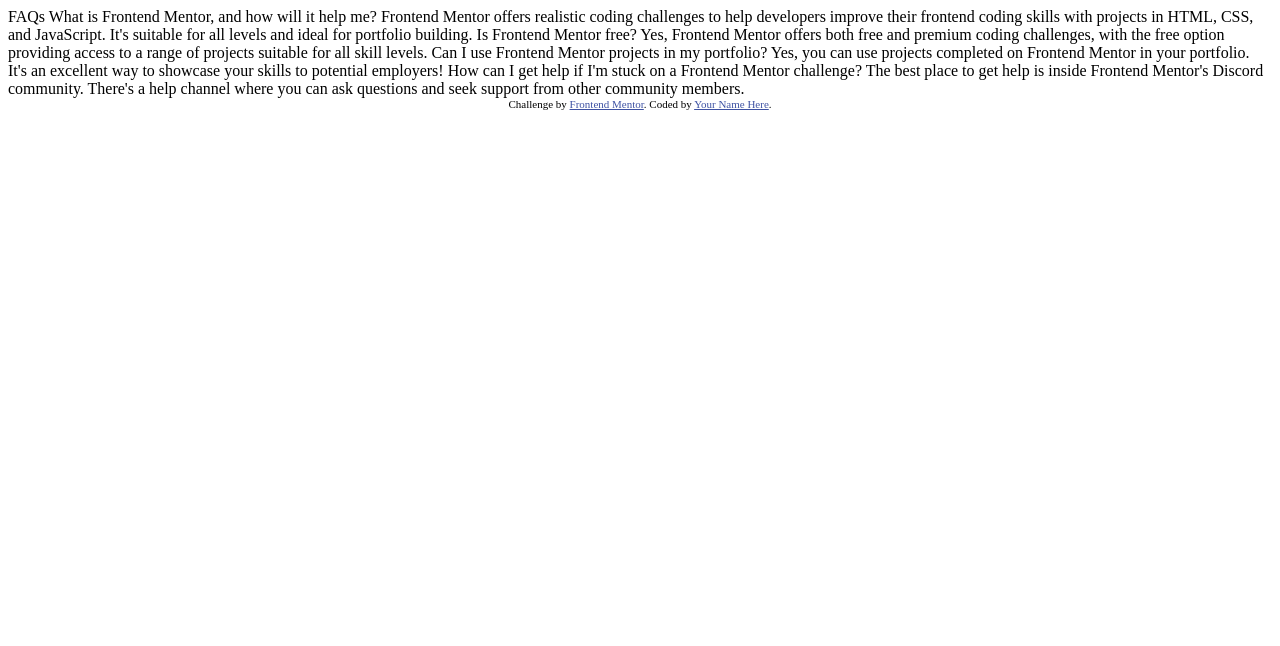
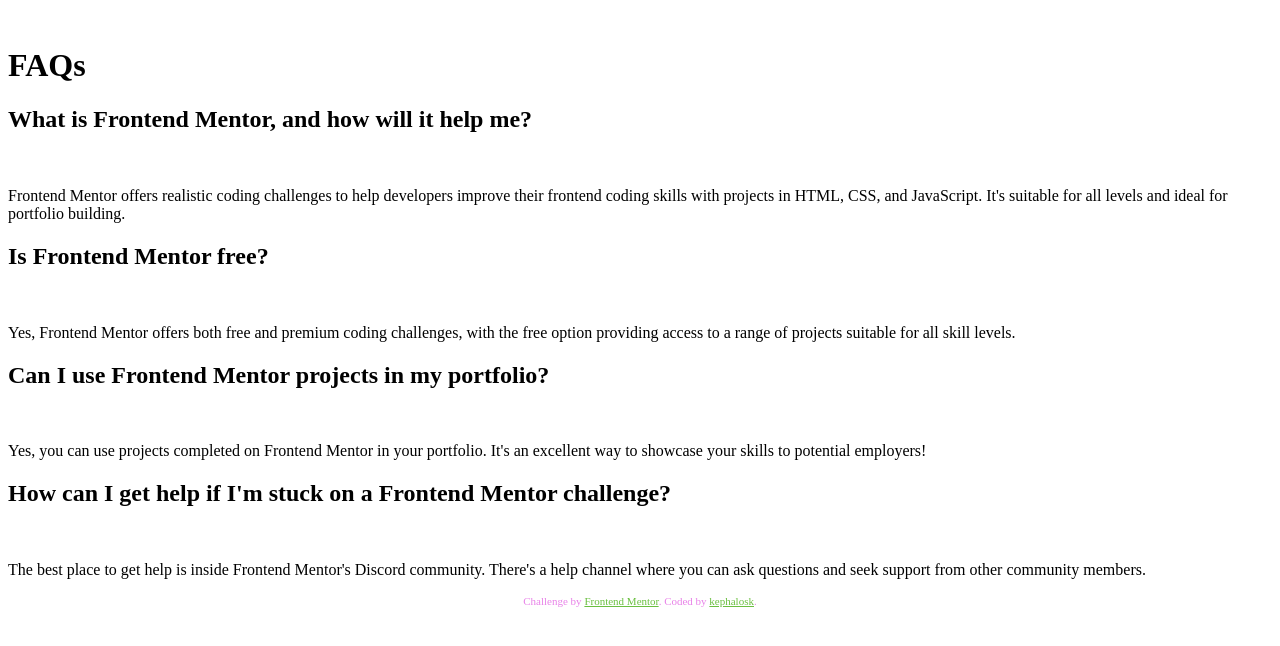
Before and after one commit to kephalosk/faq-accordion, a plain HTML site: page index.html in a window 1280 px wide. Drawn offline with Linux system fonts and the light colour scheme.

Commit message:
add html structure

```diff
--- a/index.html
+++ b/index.html
@@ -1,48 +1,69 @@
 <!DOCTYPE html>
-<html lang="en">
+<html lang="eg">
     <head>
         <meta charset="UTF-8">
-  <meta name="viewport" content="width=device-width, initial-scale=1.0"> <!-- displays site properly based on user's device -->
+        <meta name="viewport" content="width=device-width, initial-scale=1.0">
+        <link rel="icon" type="image/png" sizes="32x32" href="assets/images/favicon-32x32.png">
+        <title>kephalosk | FAQ Accordion</title>
+        <style>
+            .attribution {
+                color: hsl(300, 69%, 71%);
+                font-size: 11px;
+                text-align: center;
+            }
 
-  <link rel="icon" type="image/png" sizes="32x32" href="./assets/images/favicon-32x32.png">
-
-  <title>Frontend Mentor | FAQ accordion</title>
-
-  <!-- Feel free to remove these styles or customise in your own stylesheet 👍 -->
-  <style>
-    .attribution { font-size: 11px; text-align: center; }
-    .attribution a { color: hsl(228, 45%, 44%); }
+            .attribution a {
+                color: hsl(100, 50%, 50%);
+            }
         </style>
     </head>
     <body>
-
-  FAQs
-
-  What is Frontend Mentor, and how will it help me?
-
-  Frontend Mentor offers realistic coding challenges to help developers improve their
+        <main>
+            <div class="cardBox">
+                <header>
+                    <img>
+                    <h1>FAQs</h1>
+                </header>
+                <section>
+                    <div class="cardBoxAccordion">
+                        <h2>What is Frontend Mentor, and how will it help me?</h2>
+                        <div class="accordionIcon">
+                            <img>
+                        </div>
+                        <p>Frontend Mentor offers realistic coding challenges to help developers improve their
                             frontend coding skills with projects in HTML, CSS, and JavaScript. It's suitable for
-  all levels and ideal for portfolio building.
-
-  Is Frontend Mentor free?
-
-  Yes, Frontend Mentor offers both free and premium coding challenges, with the free
-  option providing access to a range of projects suitable for all skill levels.
-
-  Can I use Frontend Mentor projects in my portfolio?
-
-  Yes, you can use projects completed on Frontend Mentor in your portfolio. It's an excellent
-  way to showcase your skills to potential employers!
-
-  How can I get help if I'm stuck on a Frontend Mentor challenge?
-
-  The best place to get help is inside Frontend Mentor's Discord community. There's a help
-  channel where you can ask questions and seek support from other community members.
-
-
-  <div class="attribution">
+                            all levels and ideal for portfolio building.</p>
+                    </div>
+                    <div class="cardBoxAccordion">
+                        <h2>Is Frontend Mentor free?</h2>
+                        <div class="accordionIcon">
+                            <img>
+                        </div>
+                        <p>Yes, Frontend Mentor offers both free and premium coding challenges, with the free
+                            option providing access to a range of projects suitable for all skill levels.</p>
+                    </div>
+                    <div class="cardBoxAccordion">
+                        <h2>Can I use Frontend Mentor projects in my portfolio?</h2>
+                        <div class="accordionIcon">
+                            <img>
+                        </div>
+                        <p>Yes, you can use projects completed on Frontend Mentor in your portfolio. It's an excellent
+                            way to showcase your skills to potential employers!</p>
+                    </div>
+                    <div class="cardBoxAccordion">
+                        <h2>How can I get help if I'm stuck on a Frontend Mentor challenge?</h2>
+                        <div class="accordionIcon">
+                            <img>
+                        </div>
+                        <p>The best place to get help is inside Frontend Mentor's Discord community. There's a help
+                            channel where you can ask questions and seek support from other community members.</p>
+                    </div>
+                </section>
+            </div>
+        </main>
+        <footer class="attribution">
             Challenge by <a href="https://www.frontendmentor.io?ref=challenge" target="_blank">Frontend Mentor</a>.
-    Coded by <a href="#">Your Name Here</a>.
-  </div>
+            Coded by <a href="#">kephalosk</a>.
+        </footer>
     </body>
 </html>
```
Lines whose indentation alone changed are shown as unchanged.
